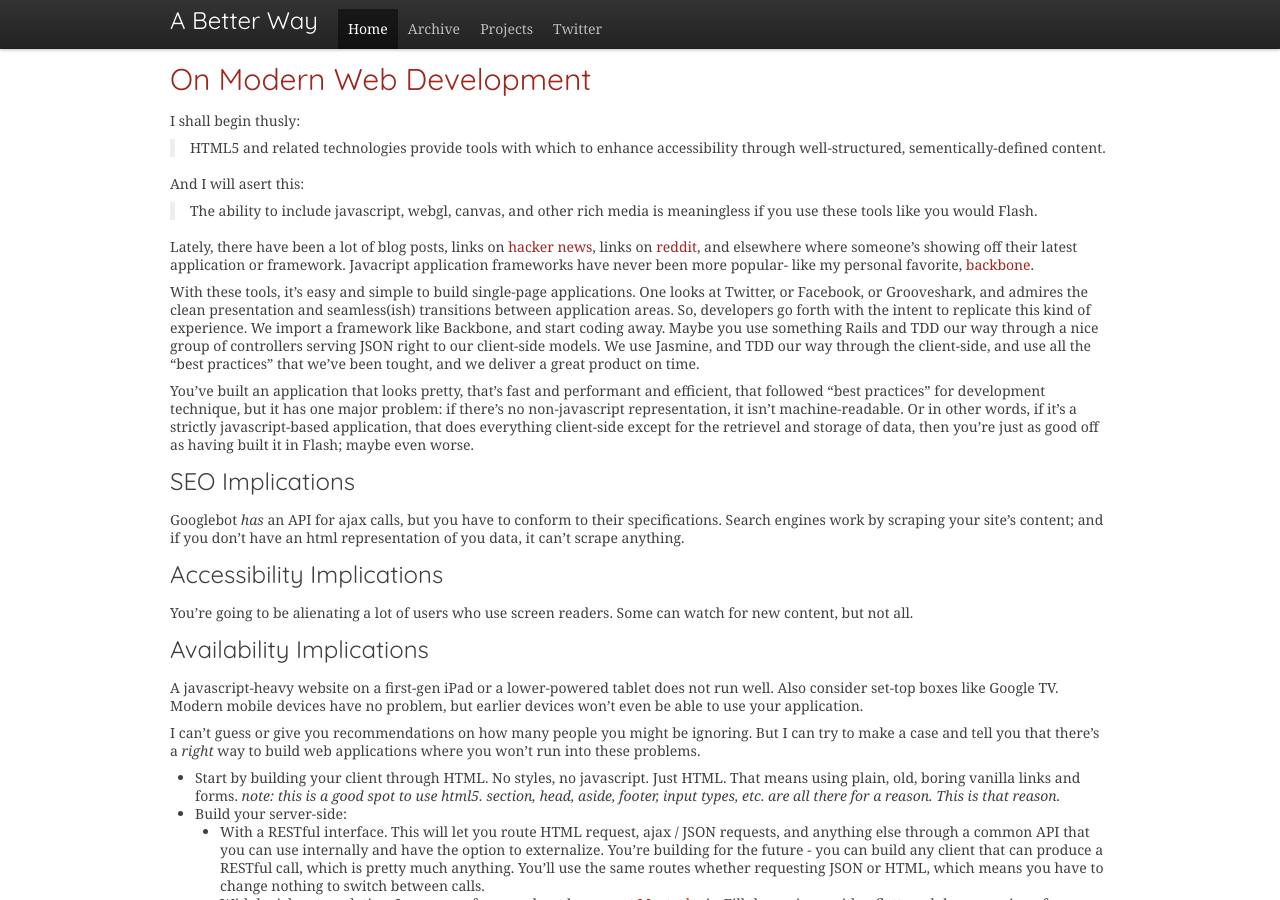
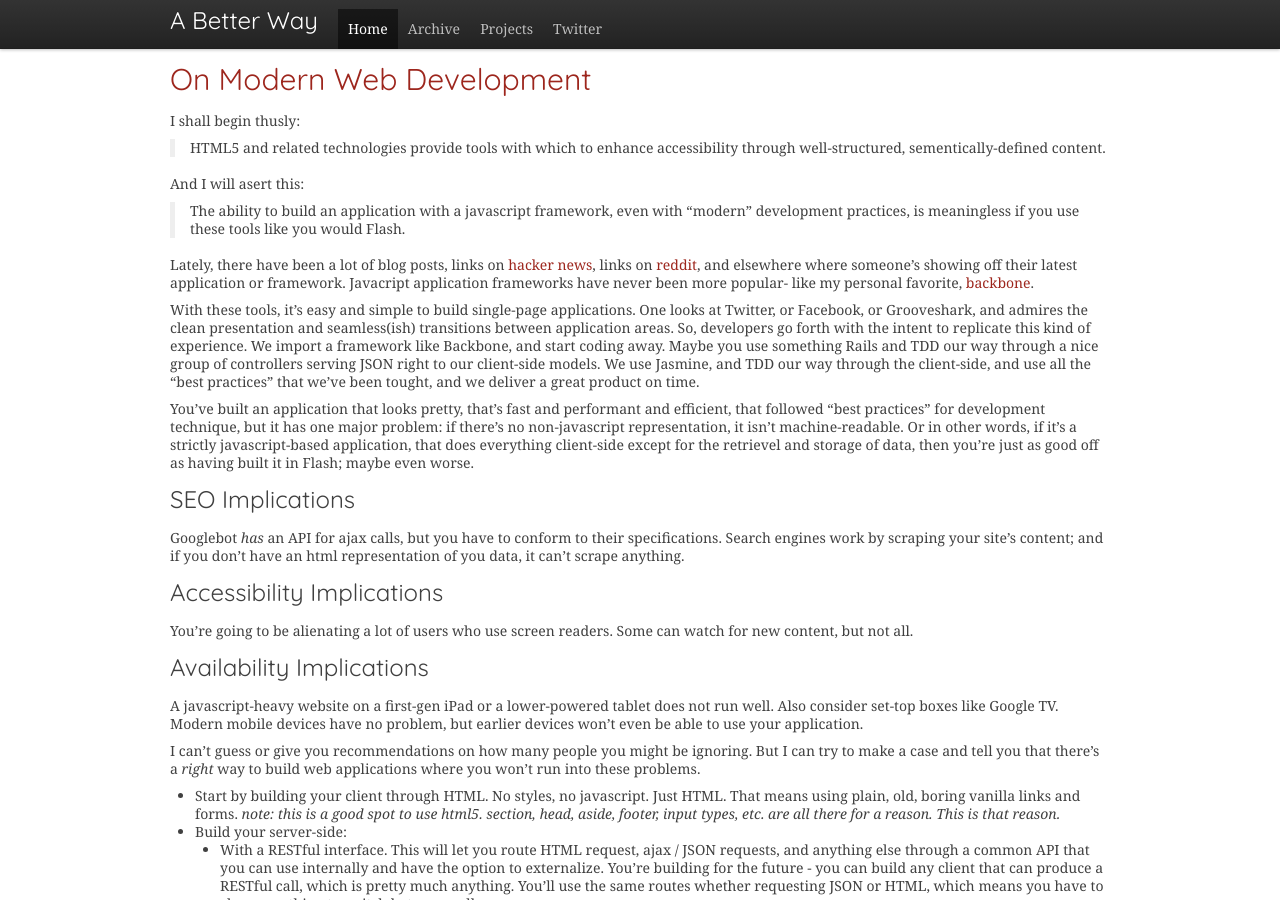
Before and after one commit to ajacksified/ajacksified.github.com, a Jekyll site: the page built from _posts/2011-11-15-on-modern-web-development.markdown, in a window 1280 px wide and 900 px high. Built offline with Jekyll 4.4.1, drawn with Linux system fonts in a browser that asks for light colours; nearby versions of some CDN libraries; some web fonts are replaced; Markdown is read by kramdown in place of the engine named in the settings; comment, search, counter and statistics services are not loaded.

Commit message:
Restructured a little bit

```diff
--- a/_posts/2011-11-15-on-modern-web-development.markdown
+++ b/_posts/2011-11-15-on-modern-web-development.markdown
@@ -14,8 +14,9 @@ I shall begin thusly:
 
 And I will asert this:
 
-> The ability to include javascript, webgl, canvas, and other rich media
-> is meaningless if you use these tools like you would Flash.
+> The ability to build an application with a javascript framework, even
+> with "modern" development practices, is meaningless if you use these
+> tools like you would Flash.
 
 Lately, there have been a lot of blog posts, links on [hacker news](http://news.ycombinator.com),
 links on [reddit](http://www.reddit.com), and elsewhere where someone's showing off their latest application or framework. Javacript application
```
